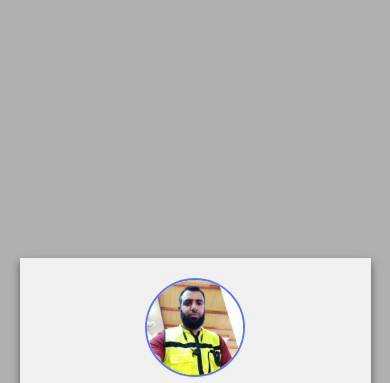
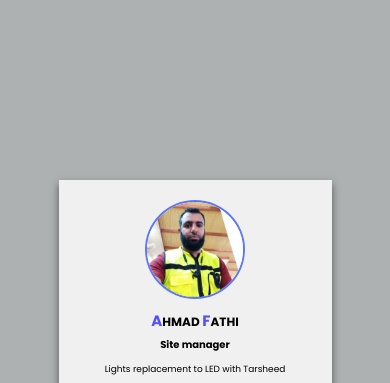
Before and after one commit to ahmadfathi1990/ahmadfathi, a plain HTML site: page index.html in a window 390 px wide. Shown: the part 45-428 px from the top of the page. Drawn offline with Linux system fonts and the light colour scheme.

Commit message:
Update style.css

```diff
--- a/style.css
+++ b/style.css
@@ -201,8 +201,8 @@ p {
     font-size: 15px;
 }
 .main-card {
-    width: 90%;
-    margin-top: 70%;
+    width: 70%;
+    margin-top: 50%;
 
 }
 .icons {
```
